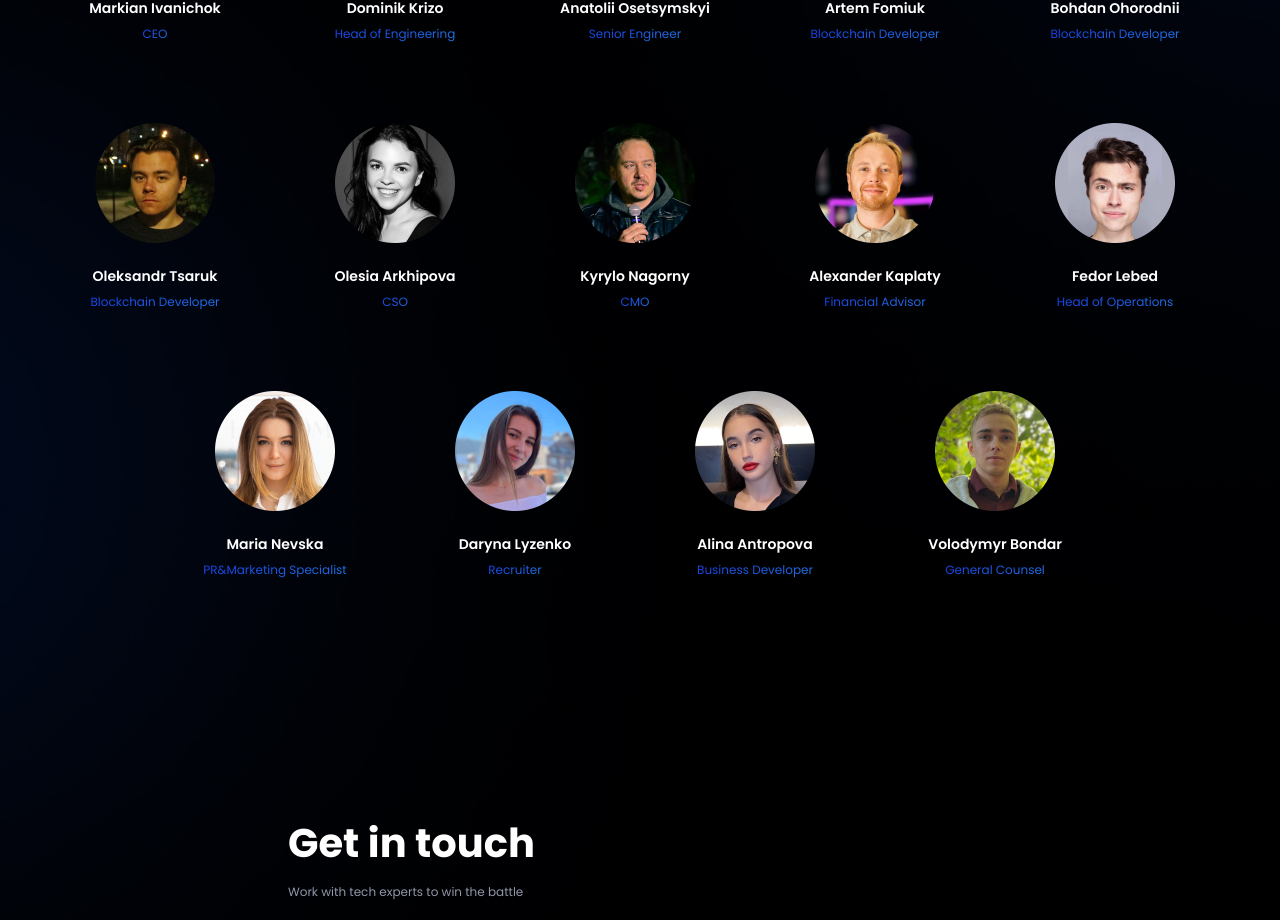
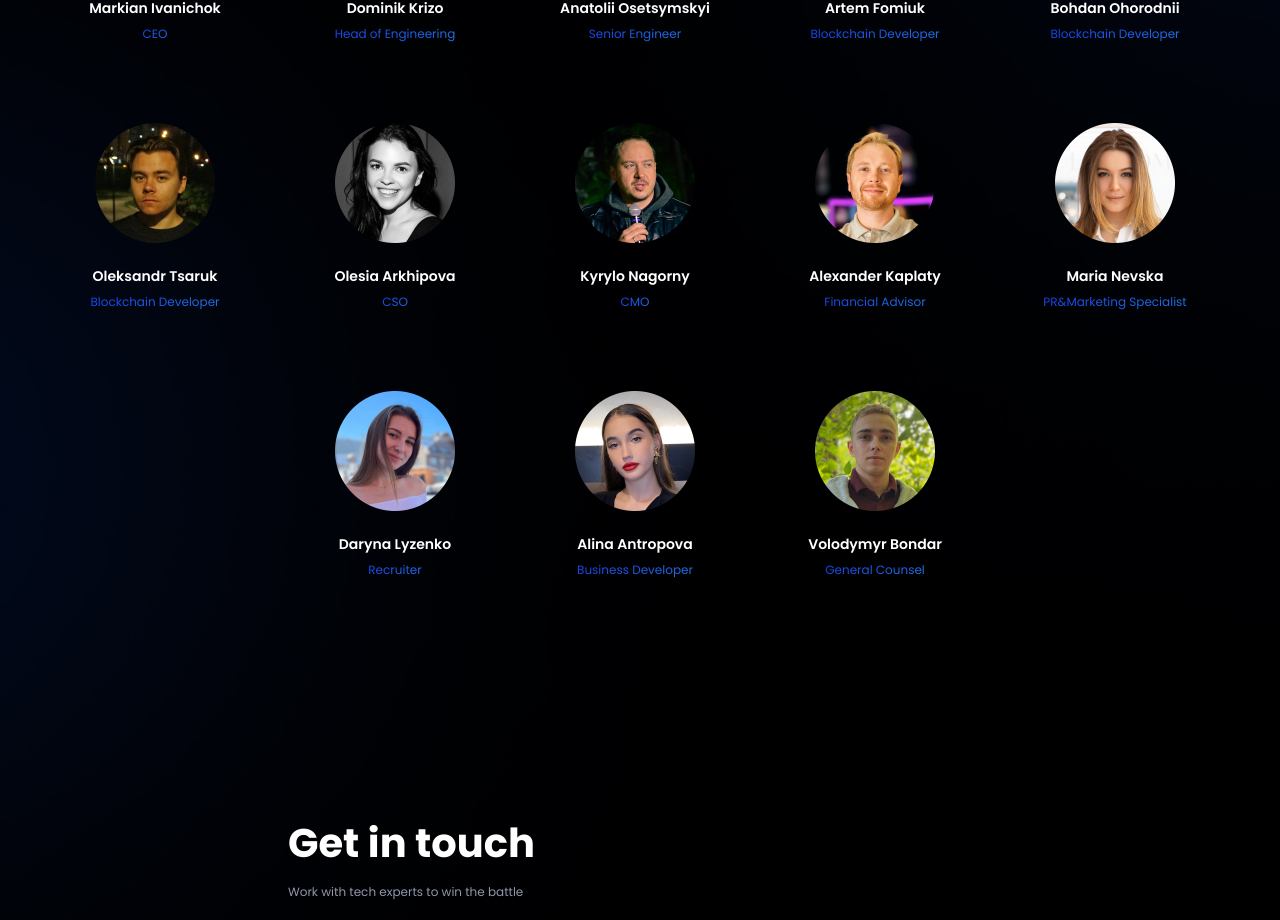
Before and after one commit to Brushfam/brushfam-website, a Next.js app: page /about-us in a window 1280 px wide. Shown: the part 1558-2478 px from the top of the page. Built offline with nearby package versions, Linux system fonts and the light colour scheme.

Commit message:
update team list

```diff
--- a/data/teamData.js
+++ b/data/teamData.js
@@ -54,12 +54,6 @@ export const teamData = [
         social: "https://www.linkedin.com/in/kaplaty/"
     },
     {
-        src: "/team/Fedor.png",
-        name: "Fedor Lebed",
-        role: "Head of Operations",
-        social: "https://www.linkedin.com/in/fedor-lebed-b8520b1a8/"
-    },
-    {
         src: "/team/Maria.png",
         name: "Maria Nevska",
         role: "PR&Marketing Specialist",
--- a/styles/about-us/Team.module.css
+++ b/styles/about-us/Team.module.css
@@ -46,29 +46,22 @@
 }
 
 @media (min-width: 1201px) {
-    .teamList li:nth-last-child(4){
-        grid-row-start: 3;
-        grid-column-start: 3;
-        grid-column-end: 7;
-    }
-
-
     .teamList li:nth-last-child(3){
         grid-row-start: 3;
-        grid-column-start: 7;
-        grid-column-end: 11;
+        grid-column-start: 5;
+        grid-column-end: 9;
     }
 
     .teamList li:nth-last-child(2){
         grid-row-start: 3;
-        grid-column-start: 11;
-        grid-column-end: 15;
+        grid-column-start: 9;
+        grid-column-end: 13;
     }
 
     .teamList li:nth-last-child(1){
         grid-row-start: 3;
-        grid-column-start: 15;
-        grid-column-end: 19;
+        grid-column-start: 13;
+        grid-column-end: 17;
     }
 }
 
@@ -108,41 +101,25 @@
 
 @media (max-width: 1200px) {
     .teamList {
-        grid-template-columns: repeat(16, 1fr);
-    }
-
-    .teamList li:nth-last-child(2){
-        grid-row-start: 4;
-        grid-column-start: 5;
-        grid-column-end: 9;
-    }
-
-    .teamList li:nth-last-child(1){
-        grid-row-start: 4;
-        grid-column-start: 9;
-        grid-column-end: 13;
-    }
-}
-
-@media (max-width: 930px) {
-    .teamList {
         grid-template-columns: repeat(12, 1fr);
-    }
-
-    .teamList li:nth-last-child(2){
-        grid-row-start: 5;
-        grid-column-start: 3;
-        grid-column-end: 7;
     }
 
     .teamList li:nth-last-child(1){
         grid-row-start: 5;
-        grid-column-start: 7;
-        grid-column-end: 11;
+        grid-column-start: 5;
+        grid-column-end: 9;
     }
 }
 
-@media (max-width: 640px) {
+@media (max-width: 740px) {
+    .teamList {
+        max-width: 89%;
+        grid-column-gap: 16px;
+        grid-row-gap: 28px;
+    }
+}
+
+@media (max-width: 530px) {
     .teamItem {
         width: auto;
     }
```
Also changed, not shown: public/team/Fedor.png (deleted).
